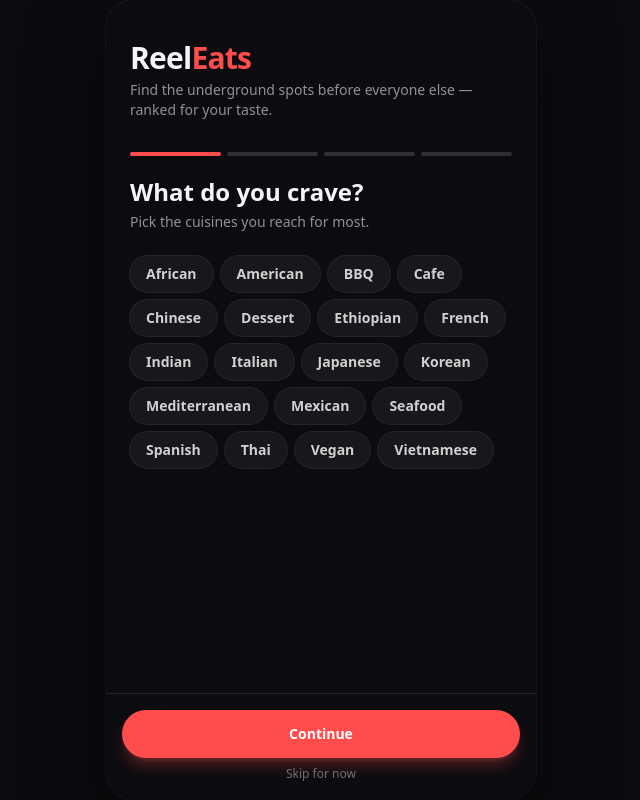
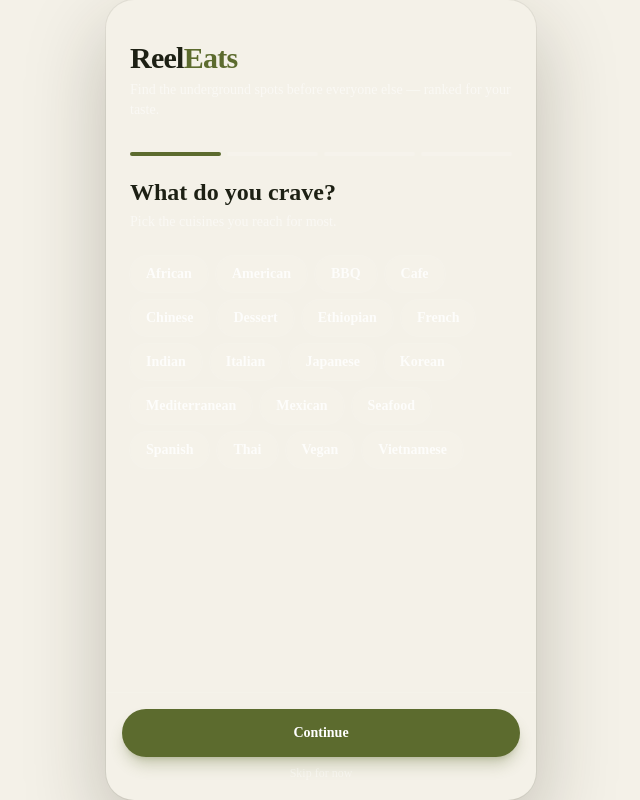
Before and after one commit to davidhsi/food-app, a Next.js app: page /onboarding in a window 1280 px wide. Shown: the whole page, without its empty margins (319-959 px from the left). Built offline with nearby package versions, Linux system fonts and the light colour scheme.

Commit message:
Add Garden design tokens; retire dark theme defaults

```diff
--- a/src/app/globals.css
+++ b/src/app/globals.css
@@ -2,33 +2,20 @@
 @tailwind components;
 @tailwind utilities;
 
-:root {
-  --font-sans: ui-sans-serif, system-ui, -apple-system, "Segoe UI", Roboto,
-    Helvetica, Arial, sans-serif;
-}
-
 html,
 body {
-  background: #0c0c10;
-  color: #f5f5f7;
+  background: #f4f1e8;
+  color: #1d2014;
   -webkit-font-smoothing: antialiased;
   overscroll-behavior-y: none;
 }
 
-/* hide scrollbars on the reels feed but keep scrollability */
 .no-scrollbar::-webkit-scrollbar {
   display: none;
 }
 .no-scrollbar {
   -ms-overflow-style: none;
   scrollbar-width: none;
-}
-
-.snap-y-mandatory {
-  scroll-snap-type: y mandatory;
-}
-.snap-start {
-  scroll-snap-align: start;
 }
 
 /* phone frame for desktop viewing */
@@ -39,7 +26,7 @@ body {
   margin: 0 auto;
   position: relative;
   overflow: hidden;
-  background: #0c0c10;
+  background: #f4f1e8;
 }
 
 @media (min-width: 480px) {
@@ -47,10 +34,15 @@ body {
     height: min(900px, 100dvh);
     margin-top: max(0px, calc((100dvh - 900px) / 2));
     border-radius: 28px;
-    box-shadow: 0 30px 80px rgba(0, 0, 0, 0.6), 0 0 0 1px rgba(255, 255, 255, 0.06);
+    box-shadow: 0 30px 80px rgba(40, 35, 20, 0.25), 0 0 0 1px rgba(40, 35, 20, 0.06);
   }
 }
 
-.text-shadow {
-  text-shadow: 0 1px 12px rgba(0, 0, 0, 0.7);
+@media (prefers-reduced-motion: reduce) {
+  *,
+  *::before,
+  *::after {
+    animation-duration: 0.001ms !important;
+    transition-duration: 0.001ms !important;
+  }
 }
--- a/tailwind.config.ts
+++ b/tailwind.config.ts
@@ -5,21 +5,22 @@ const config: Config = {
   theme: {
     extend: {
       colors: {
-        brand: {
-          DEFAULT: "#ff4d4d",
-          dark: "#e03e3e",
-          glow: "#ff7a59",
-        },
-        ink: "#0c0c10",
+        paper: "#F4F1E8",
+        "paper-raised": "#FBF9F2",
+        ink: "#1d2014",
+        "ink-soft": "#5f6450",
+        "ink-faint": "#8c9072",
+        olive: "#5c6b2e",
+        "olive-deep": "#445223",
+        line: "#d9d6c8",
+        // legacy tokens — removed in a later task once no references remain
+        brand: { DEFAULT: "#5c6b2e", dark: "#445223", glow: "#7a8b3f" },
       },
       fontFamily: {
+        display: ["var(--font-display)", "Georgia", "serif"],
         sans: ["var(--font-sans)", "system-ui", "sans-serif"],
       },
       keyframes: {
-        kenburns: {
-          "0%": { transform: "scale(1) translate(0,0)" },
-          "100%": { transform: "scale(1.12) translate(-1%, -2%)" },
-        },
         floatUp: {
           "0%": { opacity: "0", transform: "translateY(8px)" },
           "100%": { opacity: "1", transform: "translateY(0)" },
@@ -31,7 +32,6 @@ const config: Config = {
         },
       },
       animation: {
-        kenburns: "kenburns 18s ease-out infinite alternate",
         floatUp: "floatUp 0.5s ease-out both",
         pop: "pop 0.35s ease-out both",
       },
```
